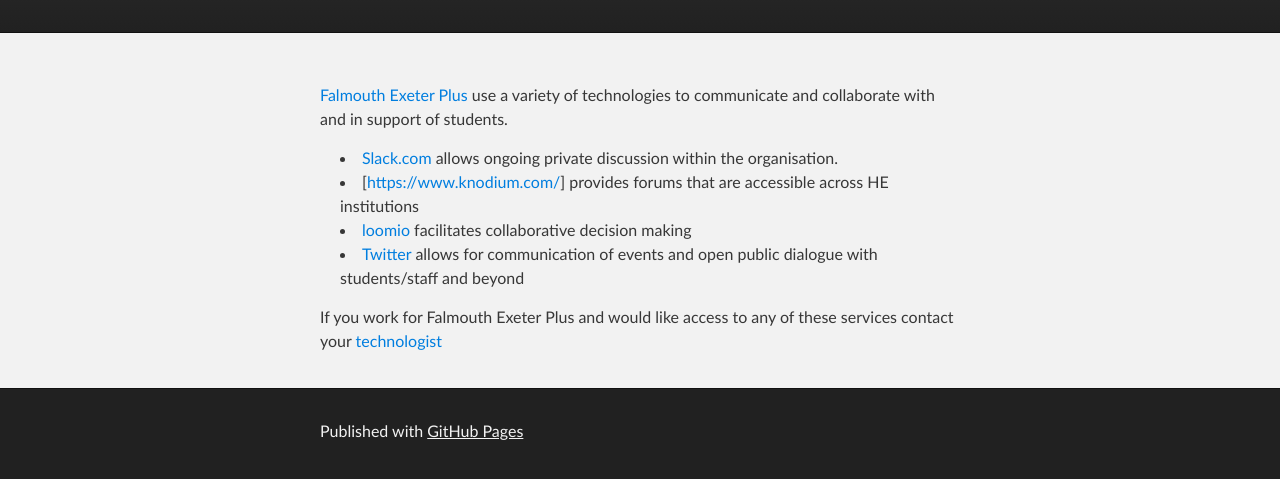
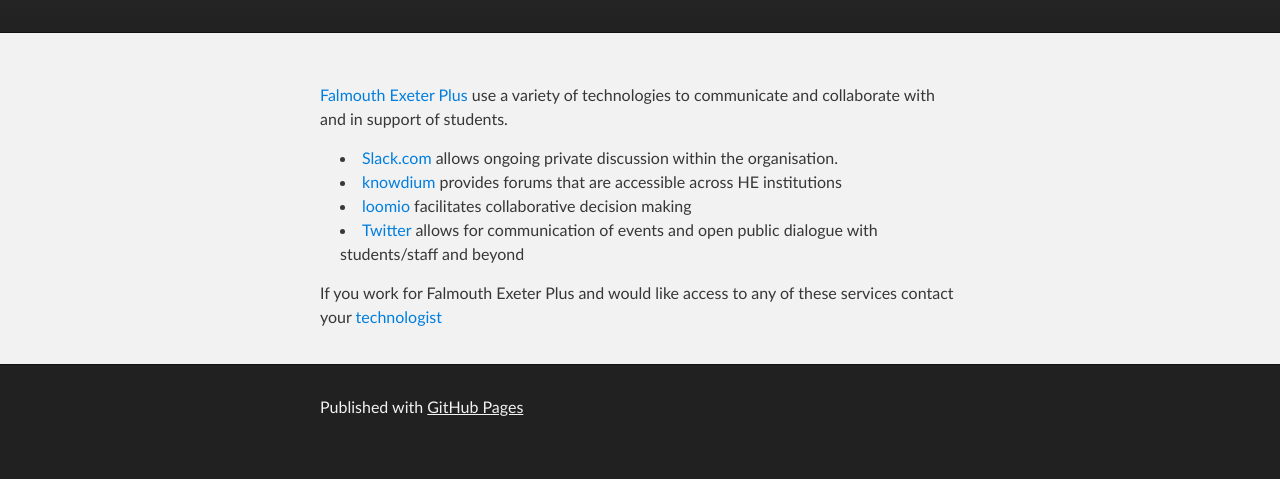
Before and after one commit to fxplus/fxplus.github.io, a plain HTML site: page index.html in a window 1280 px wide. Shown: the part 177-656 px from the top of the page. Drawn offline with Linux system fonts and the light colour scheme.

Commit message:
Replace master branch with page content via GitHub

```diff
--- a/index.html
+++ b/index.html
@@ -32,7 +32,8 @@
 <ul>
 <li>
 <a href="https://fxplus.slack.com">Slack.com</a> allows ongoing private discussion within the organisation.</li>
-<li>[<a href="https://www.knodium.com/">https://www.knodium.com/</a>] provides forums that are accessible across HE institutions</li>
+<li>
+<a href="https://www.knodium.com/">knowdium</a> provides forums that are accessible across HE institutions</li>
 <li>
 <a href="http://loomio.org/g/l1ZDoOJg/falmouth-exeter-plus">loomio</a> facilitates collaborative decision making</li>
 <li>
--- a/params.json
+++ b/params.json
@@ -1 +1 @@
-{"name":"Fxplus.github.io","tagline":"Technology pages for fxplus","body":"[Falmouth Exeter Plus](http://fxplus.ac.uk) use a variety of technologies to communicate and collaborate with and in support of students.\r\n\r\n* [Slack.com](https://fxplus.slack.com) allows ongoing private discussion within the organisation.\r\n* [https://www.knodium.com/] provides forums that are accessible across HE institutions\r\n* [loomio](http://loomio.org/g/l1ZDoOJg/falmouth-exeter-plus) facilitates collaborative decision making\r\n* [Twitter](https://twitter.com/falmouthexeter) allows for communication of events and open public dialogue with students/staff and beyond\r\n\r\nIf you work for Falmouth Exeter Plus and would like access to any of these services contact your [technologist](mailto:thomas.readings@fxplus.ac.uk)\r\n\r\n\r\n\r\n\r\n","google":"","note":"Don't delete this file! It's used internally to help with page regeneration."}
+{"name":"Fxplus.github.io","tagline":"Technology pages for fxplus","body":"[Falmouth Exeter Plus](http://fxplus.ac.uk) use a variety of technologies to communicate and collaborate with and in support of students.\r\n\r\n* [Slack.com](https://fxplus.slack.com) allows ongoing private discussion within the organisation.\r\n* [knowdium](https://www.knodium.com/) provides forums that are accessible across HE institutions\r\n* [loomio](http://loomio.org/g/l1ZDoOJg/falmouth-exeter-plus) facilitates collaborative decision making\r\n* [Twitter](https://twitter.com/falmouthexeter) allows for communication of events and open public dialogue with students/staff and beyond\r\n\r\nIf you work for Falmouth Exeter Plus and would like access to any of these services contact your [technologist](mailto:thomas.readings@fxplus.ac.uk)\r\n\r\n\r\n\r\n","google":"","note":"Don't delete this file! It's used internally to help with page regeneration."}
```
